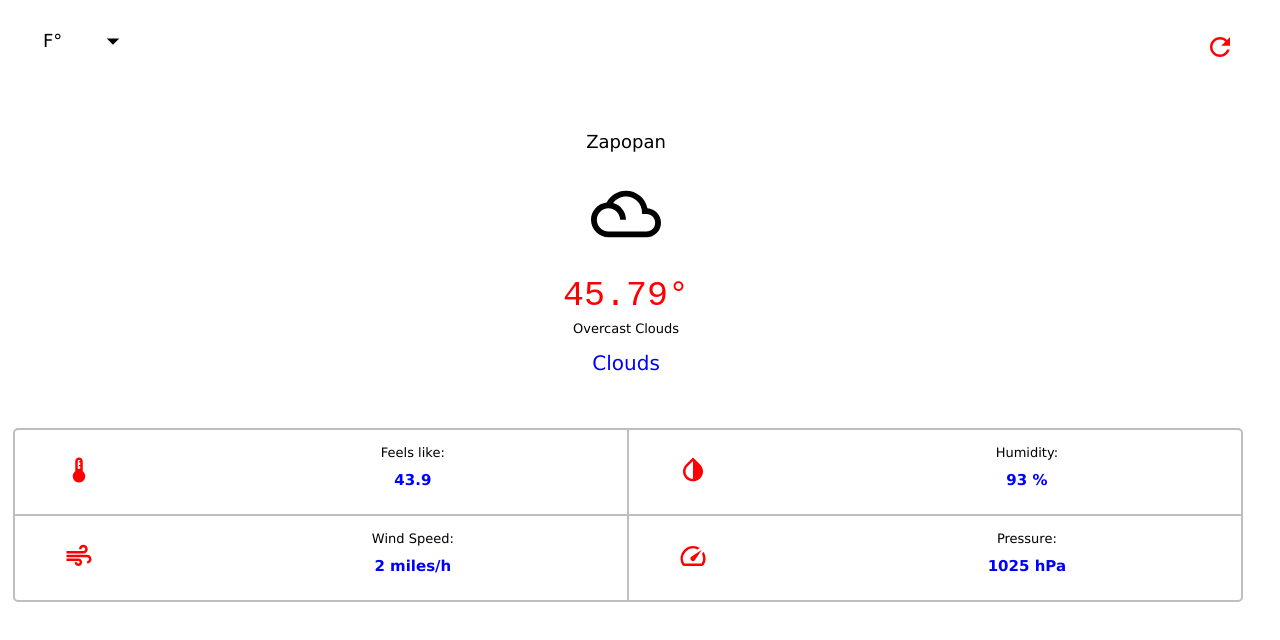
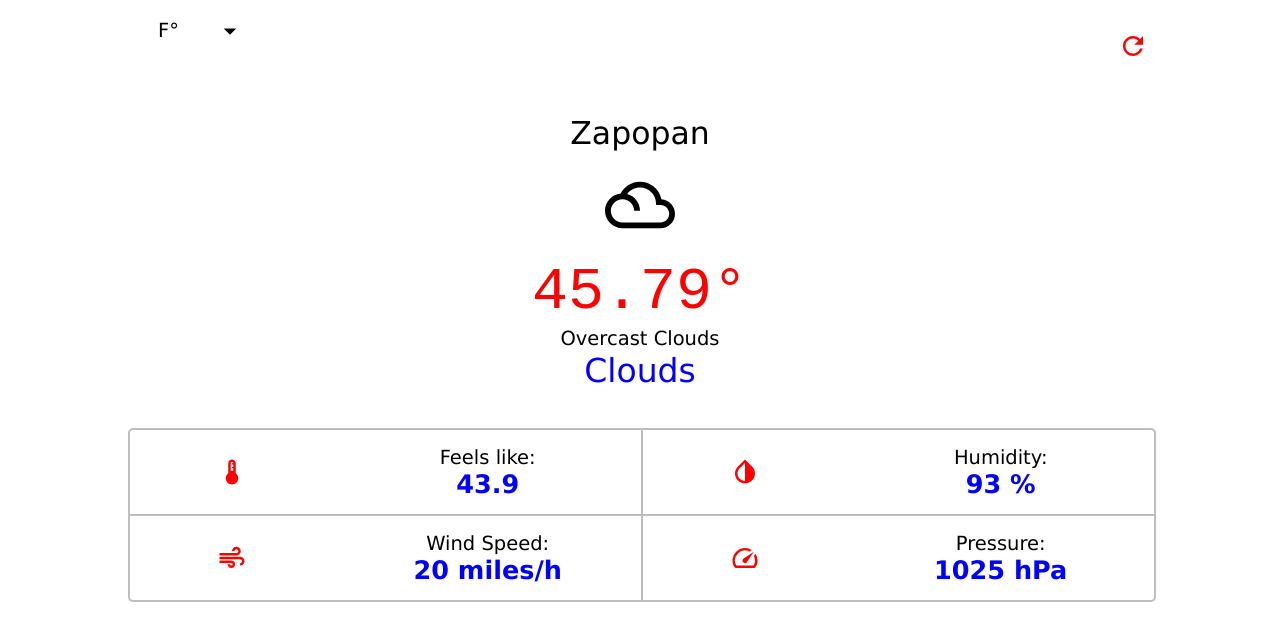
Before and after one commit to indexceed/weather-app, a React (Vite) app: page / in a window 1280 px wide. Shown: the top 640 px of the page. Built offline with nearby package versions, Linux system fonts and the light colour scheme.

Commit message:
fix: responsive

```diff
--- a/src/WeatherApp.tsx
+++ b/src/WeatherApp.tsx
@@ -23,7 +23,7 @@ export const WeatherApp = () => {
             </div>
           </div>
 
-          <div className="reloadButtonContainer">
+          <div className="refreshButtonContainer">
             <button>
               <RefreshIcon className="refreshIcon" sx={{ fontSize: 30 }} />
             </button>
@@ -32,8 +32,8 @@ export const WeatherApp = () => {
 
         <div className="bodyContainer">
           <div className="mainInfoContainer">
-            <div className="location">
-              <span>Zapopan</span>
+            <div className="locationContainer">
+              <span className="locationText">Zapopan</span>
             </div>
             <div className="weatherIcon">
               <FilterDramaIcon sx={{ fontSize: 70 }} />
@@ -47,34 +47,42 @@ export const WeatherApp = () => {
 
           <div className="specsInfoContainer">
             <div className="FeelsLike">
-              <DeviceThermostatIcon className="icon" sx={{ fontSize: 30 }} />
+              <div className="iconSpecContainer">
+                <DeviceThermostatIcon className="icon" sx={{ fontSize: 30 }} />
+              </div>
               <div className="specContainer">
-                <text>Feels like:</text>
-                <span>43.9</span>
+                <span className="specsTitle">Feels like:</span>
+                <span className="specsContent">43.9</span>
               </div>
             </div>
 
             <div className="humidity">
-              <InvertColorsIcon className="icon" sx={{ fontSize: 30 }} />
+              <div className="iconSpecContainer">
+                 <InvertColorsIcon className="icon" sx={{ fontSize: 30 }} />
+              </div>
               <div className="specContainer">
-                <text>Humidity:</text>
-                <span>93 %</span>
+                <span className="specsTitle">Humidity:</span>
+                <span className="specsContent">93 %</span>
               </div>
             </div>
 
             <div className="windSpeed">
-              <AirIcon className="icon" sx={{ fontSize: 30 }} />
+              <div className="iconSpecContainer">
+                <AirIcon className="icon" sx={{ fontSize: 30 }} />
+              </div>
               <div className="specContainer">
-                <text>Wind Speed:</text>
-                <span>2 miles/h</span>
+                <span className="specsTitle">Wind Speed:</span>
+                <span className="specsContent">20 miles/h</span>
               </div>
             </div>
 
             <div className="pressure">
-              <SpeedIcon className="icon" sx={{ fontSize: 30 }} />
+              <div className="iconSpecContainer">
+                <SpeedIcon className="icon" sx={{ fontSize: 30 }} />
+              </div>
               <div className="specContainer">
-                <text>Pressure:</text>
-                <span>1025 hPa</span>
+                <span className="specsTitle">Pressure:</span>
+                <span className="specsContent">1025 hPa</span>
               </div>
             </div>
           </div>
--- a/src/styles.css
+++ b/src/styles.css
@@ -1,31 +1,112 @@
 :root {
   font-family: "Lucida Sans", "Lucida Sans Regular", "Lucida Grande",
     "Lucida Sans Unicode", Geneva, Verdana, sans-serif;
-  font-size: small;
-  font-weight: lighter;
+  font-size: 15px;
+}
+@media (min-width: 300px){
+  .locationText{
+    font-size: 1.3rem;
+  }
+  .specsContent{
+    font-size: 1rem;
+  }
+  .weatherInfo2{
+    font-size: 1.3rem;
+  }
+  .mainDegrees{
+    font-size: 2rem;
+  }
+  .headContainer{
+    min-width: 100%
+  }
+  .bodyContainer{
+    min-width: 100%
+  }
+}
+@media (min-width: 600px){
+  .locationText{
+    font-size: 1.6rem;
+  }
+  .specsContent{
+    font-size: 1.2rem;
+  }
+  .weatherInfo2{
+    font-size: 1.7rem;
+  }
+  .mainDegrees{
+    font-size: 3rem;
+  }
+  .headContainer{
+    min-width: 80%
+  }
+  .bodyContainer{
+    min-width: 80%
+  }
+}
+@media (min-width: 760px){
+  *{
+    font-size: 1.3rem;
+  }
+  .locationText{
+    font-size: 1.9rem;
+  }
+  .weatherInfo2{
+    font-size: 1.9rem;
+  }
+  .mainDegrees{
+    font-size: 4rem;
+  }
+  .specsContent{
+    font-size: 1.5rem;
+  }
+  .css-19apa6n-MuiSvgIcon-root{
+    font-size: 120px;
+  }
+  .headContainer{
+    min-width: 75%;
+  }
+  .bodyContainer{
+    min-width: 75%
+  }
+}
+@media (min-width: 1024px){
+  .locationText{
+    font-size: 2.1rem;
+  }
+  .weatherInfo2{
+    font-size: 2.2rem;
+  }
+  .specsContent{
+    font-size: 1.7rem;
+  }
+  .mainDegrees{
+    font-size: 4rem;
+  }
+  .headContainer{
+    min-width: 1024px
+  }
+  .bodyContainer{
+    min-width: 1024px;
+  }
 }
 .mainContainer {
   display: flex;
   flex-direction: column;
   align-items: center;
   align-self: center;
-  width: 97%;
-  height: 100%;
-  margin-left: 5px;
+  width: 100%;
 }
 .headContainer {
   display: flex;
   flex-direction: row;
   justify-content: space-between;
-  width: 100%;
+  width: 300px;
   height: 70px;
 }
 .degreesSelectContainer {
   display: flex;
   justify-content: space-between;
   text-align: center;
-  margin-top: 10px;
-  width: 120px;
   height: 50px;
   line-height: 45px;
 }
@@ -38,17 +119,16 @@ ul {
   padding: 0px 30px;
   margin: 0px;
   list-style: none;
-  font-size: 18px;
+  font-size: 1.2rem;
 }
-.reloadButtonContainer {
+.refreshButtonContainer {
   text-align: center;
   margin-top: 10px;
   width: 120px;
   height: 50px;
   line-height: 45px;
 }
-
-.reloadButtonContainer button {
+.refreshButtonContainer button {
   background-color: white;
   border: none;
   margin-top: 10px;
@@ -62,7 +142,7 @@ ul {
 .bodyContainer {
   display: flex;
   flex-direction: column;
-  width: 100%;
+  width: 300px;
 }
 .mainInfoContainer {
   display: grid;
@@ -73,12 +153,9 @@ ul {
 .mainInfoContainer div {
   text-align: center;
 }
-.location {
+.locationContainer {
   display: flex;
   flex-direction: column-reverse;
-}
-.location span {
-  font-size: 18px;
 }
 .weatherIcon {
   display: flex;
@@ -92,17 +169,16 @@ ul {
   flex-direction: column;
 }
 .mainDegrees {
-  font-size: 35px;
+
   color: red;
   font-family: monospace;
 }
 .weatherInfo1 {
-  margin-top: 5px;
+  line-height: 25px;
 }
 .weatherInfo2 {
-  font-size: 20px;
   color: blue;
-  margin-top: 15px;
+  line-height: 40px;
 }
 .specsInfoContainer {
   border: 2px solid rgb(190, 190, 190);
@@ -116,47 +192,53 @@ ul {
 .specContainer {
   text-align: center;
   display: grid;
-  grid-template-rows: 45% 55%;
+  grid-template-rows: 50% 50%;
 }
-.specsInfoContainer span {
+.iconSpecContainer{
+  color: red;
+  display: grid;
+  align-content: center;
+  justify-content: center;
+}
+.specsTitle {
+  display: grid;
+  align-items: end;
+  margin-bottom: 5px;
+}
+.specsContent {
   line-height: 25px;
   color: blue;
-  font-size: 15px;
   font-weight: 900;
-}
-.specsInfoContainer text {
-  line-height: 45px;
 }
 .climaSpan {
   line-height: 325px;
-  margin-left: 45%;
+  padding-left: 45%;
 }
 .FeelsLike {
   border-right: 1px solid rgb(190, 190, 190);
   border-bottom: 1px solid rgb(190, 190, 190);
   display: grid;
-  grid-template-columns: 40% 50%;
+  grid-template-columns: 40% 60%;
+  align-content: center;
 }
 .windSpeed {
   border-top: 1px solid rgb(190, 190, 190);
   border-right: 1px solid rgb(190, 190, 190);
   display: grid;
-  grid-template-columns: 40% 50%;
+  grid-template-columns: 40% 60%;
+  align-content: center;
 }
 .humidity {
   border-left: 1px solid rgb(190, 190, 190);
   border-bottom: 1px solid rgb(190, 190, 190);
   display: grid;
-  grid-template-columns: 40% 50%;
+  grid-template-columns: 40% 60%;
+  align-content: center;
 }
 .pressure {
   border-top: 1px solid rgb(190, 190, 190);
   border-left: 1px solid rgb(190, 190, 190);
   display: grid;
-  grid-template-columns: 40% 50%;
+  grid-template-columns: 40% 60%;
+  align-content: center;
 }
-.icon {
-  margin-top: 25px;
-  margin-left: 20%;
-  color: red;
-}
```
